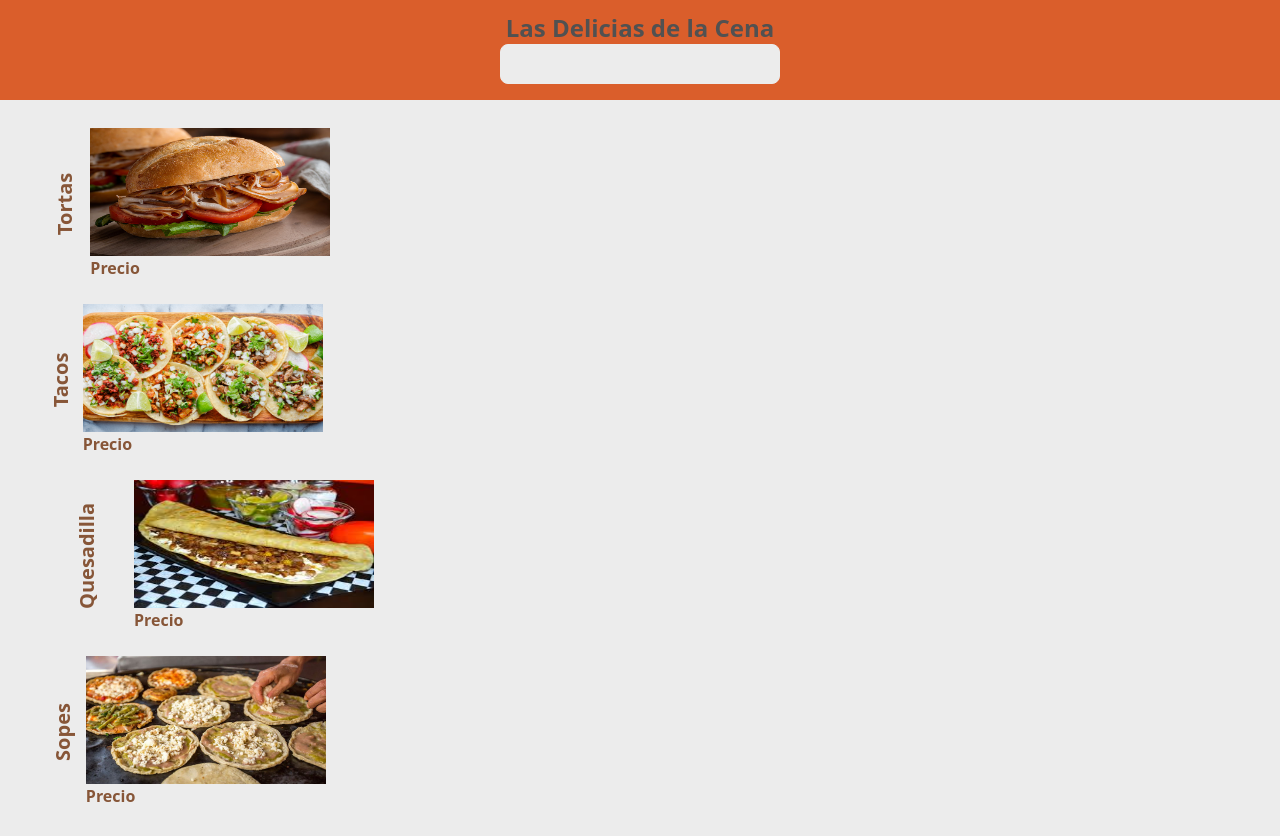
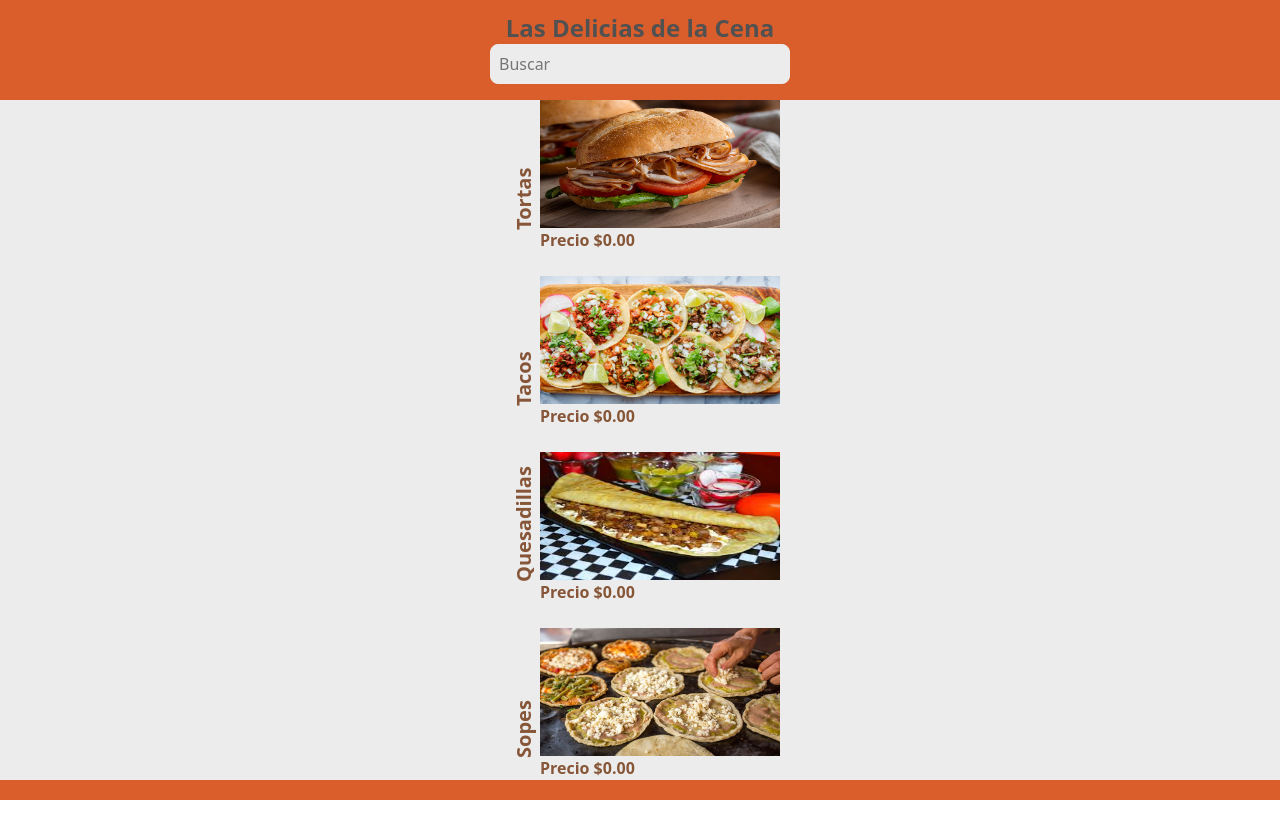
Before and after one commit to bohorquezbs/servicosDeRestaurante, a React (Vite) app: page / in a window 1280 px wide. After the commit the page ends 800 px from the top, so only its background shows below. Built offline with nearby package versions, Linux system fonts and the light colour scheme.

Commit message:
commit tres

```diff
--- a/src/App.jsx
+++ b/src/App.jsx
@@ -5,34 +5,42 @@ export default function App() {
     <>
       <div className='flex flex-col w-screen h-screen bg-[#DA5E2B] items-center pt-3'>
         <h1 className='text-[#515151] font-extrabold text-2xl'>Las Delicias de la Cena</h1>
-        <input type="text" className='h-10 w-70 p-2 border border-[#ECECEC] bg-[#ECECEC] rounded-lg' />
-        <div className='flex flex-col justify-items-start h-full w-full bg-[#ECECEC] mb-6 mt-4 p-7 gap-6'>
-          <div className='flex items-center'>
-            <h3 className='text-[#875638] text-xl font-bold rotate-270 h-4'>Tortas</h3>
+        <input type="text" placeholder='Buscar' className='h-10 w-75 p-2 border border-[#ECECEC] bg-[#ECECEC] rounded-lg' />
+        <div className='flex flex-col justify-center items-center h-full w-full bg-[#ECECEC] mb-6 mt-4 gap-6'>
+          <div className='flex items-end'>
+            <div className='flex items-start'>
+              <h3 className='text-start text-[#875638] text-xl font-bold rotate-270 h-5 w-10 ps-8'>Tortas</h3>
+            </div>
             <div>
               <img src="../public/ImagesFood/Totas.jpg" alt="" className='flex flex-col h-32 w-60' />
-              <h3 className='text-[#875638] font-bold'>Precio</h3>
+              <h3 className='text-[#875638] font-bold'>Precio $0.00</h3>
             </div>
           </div>
-          <div className='flex items-center'>
-            <h3 className='text-[#875638] text-xl font-bold rotate-270 h-4'>Tacos</h3>
+          <div className='flex items-end'>
+            <div className='flex '>
+              <h3 className='text-[#875638] text-xl font-bold rotate-270 h-5 w-10 ps-8'>Tacos</h3>
+            </div>
             <div>
               <img src="../public/ImagesFood/Tacos.png" alt="" className='flex flex-col h-32 w-60' />
-              <h3 className='text-[#875638] font-bold'>Precio</h3>
+              <h3 className='text-[#875638] font-bold'>Precio $0.00</h3>
             </div>
           </div>
-          <div className='flex items-center'>
-            <h3 className='text-[#875638] text-xl font-bold rotate-270 h-4'>Quesadilla</h3>
+          <div className='flex items-end'>
+            <div className='flex items-start'>
+              <h3 className='text-[#875638] text-xl font-bold rotate-270 h-5 w-10 ps-8'>Quesadillas</h3>
+            </div>
             <div>
               <img src="../public/ImagesFood/Quesadilla.jpeg" alt="" className='flex flex-col h-32 w-60' />
-              <h3 className='text-[#875638] font-bold'>Precio</h3>
+              <h3 className='text-[#875638] font-bold'>Precio $0.00</h3>
             </div>
           </div>
-          <div className='flex items-center'>
-            <h3 className='text-[#875638] text-xl font-bold rotate-270 h-4'>Sopes</h3>
+          <div className='flex items-end'>
+            <div className='flex '>
+              <h3 className='text-[#875638] text-xl font-bold rotate-270 h-5 w-10 ps-8'>Sopes</h3>
+            </div>
             <div>
               <img src="../public/ImagesFood/Sopes.jpg" alt="" className='flex flex-col h-32 w-60' />
-              <h3 className='text-[#875638] font-bold'>Precio</h3>
+              <h3 className='text-[#875638] font-bold'>Precio $0.00</h3>
             </div>
           </div>
 
```
